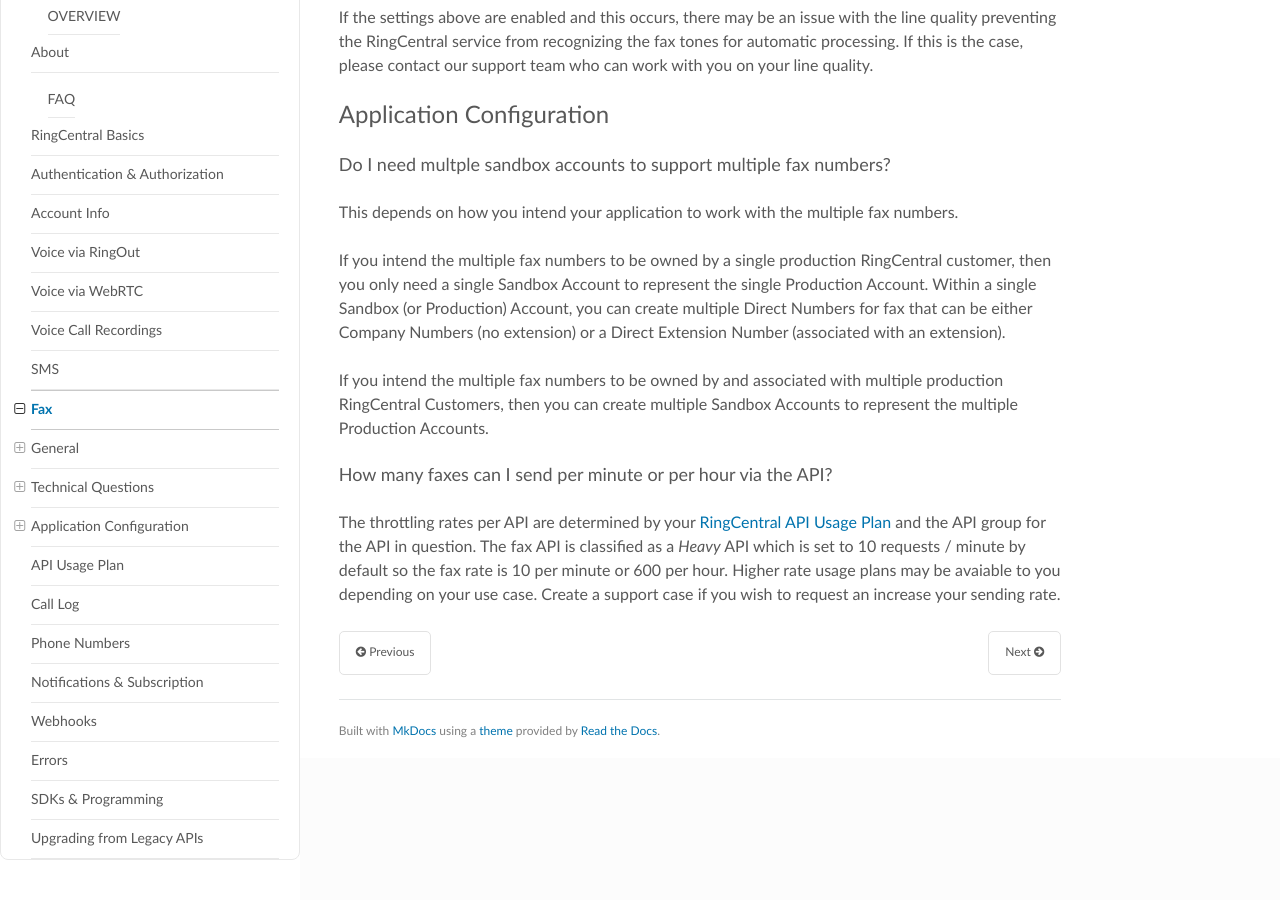
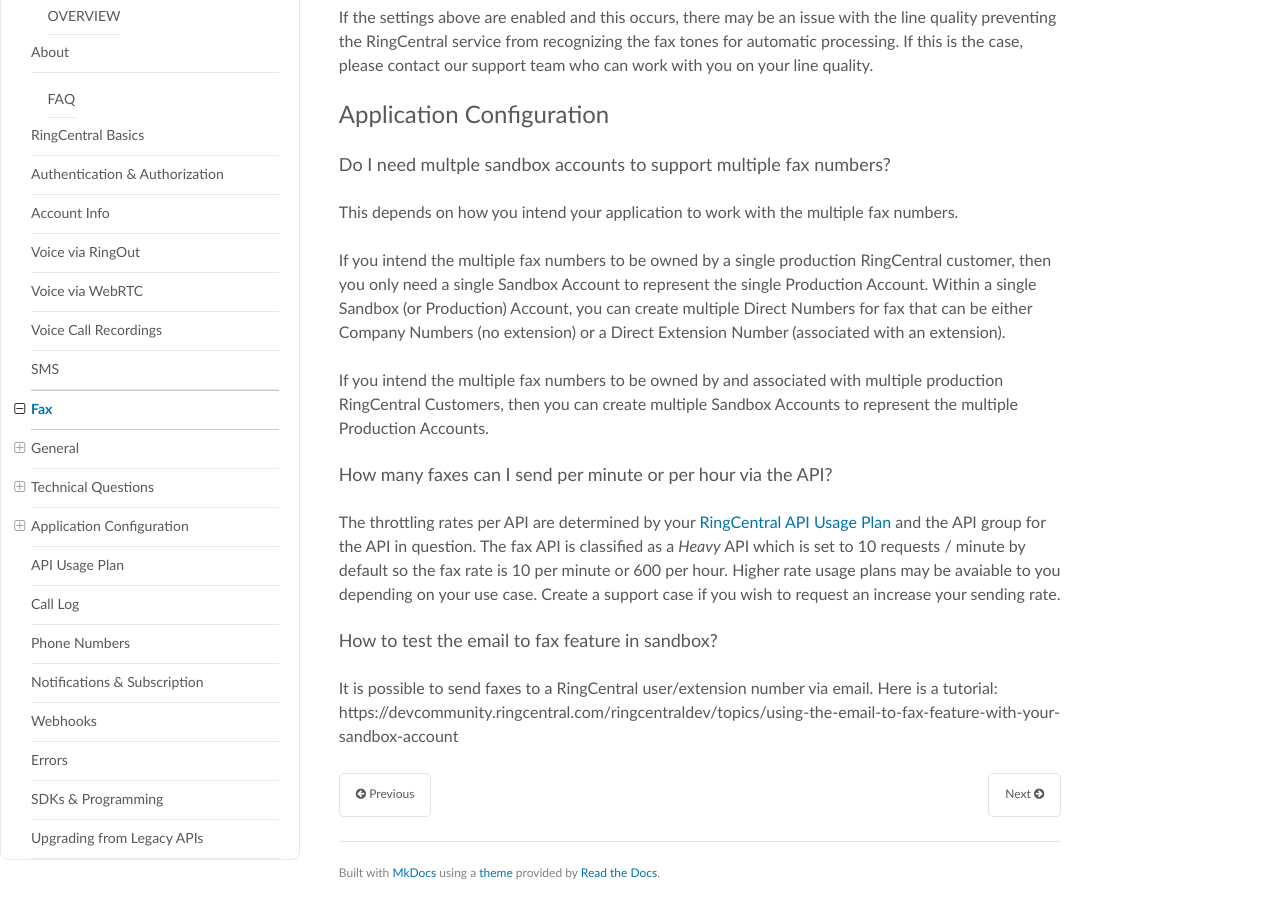
Before and after one commit to ringcentral/ringcentral-faq, an MkDocs documentation site: the page built from docs/fax.md, in a window 1280 px wide and 900 px high, scrolled down 4660 px. Built offline with MkDocs 1.6.1, drawn with Linux system fonts in a browser that asks for light colours; nearby versions of some CDN libraries; old or Windows-style settings are respelled for this version of MkDocs.

Commit message:
Answer the last question about fax

```diff
--- a/docs/fax.md
+++ b/docs/fax.md
@@ -131,3 +131,7 @@
 ### How many faxes can I send per minute or per hour via the API?
 
 The throttling rates per API are determined by your [RingCentral API Usage Plan](https://developer.ringcentral.com/api-docs/latest/index.html#!#UsagePlan.html) and the API group for the API in question. The fax API is classified as a *Heavy* API which is set to 10 requests / minute by default so the fax rate is 10 per minute or 600 per hour. Higher rate usage plans may be avaiable to you depending on your use case. Create a support case if you wish to request an increase your sending rate.
+
+### How to test the email to fax feature in sandbox?
+
+It is possible to send faxes to a RingCentral user/extension number via email. Here is a tutorial: https://devcommunity.ringcentral.com/ringcentraldev/topics/using-the-email-to-fax-feature-with-your-sandbox-account
```
